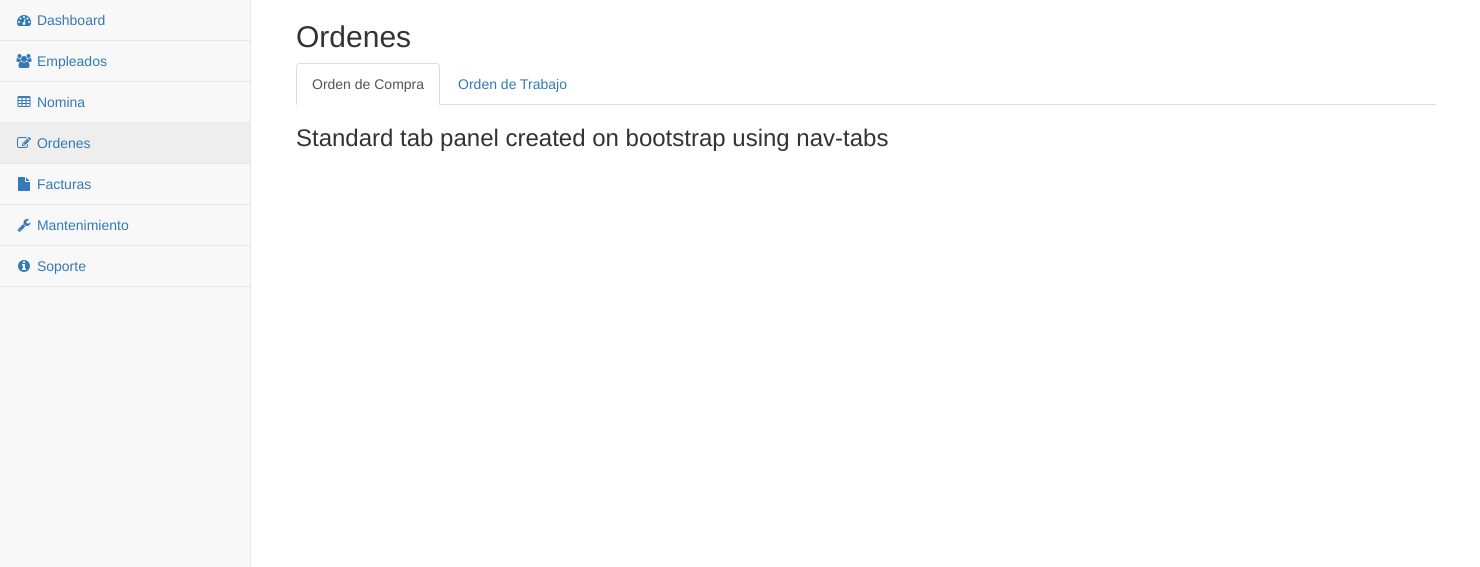
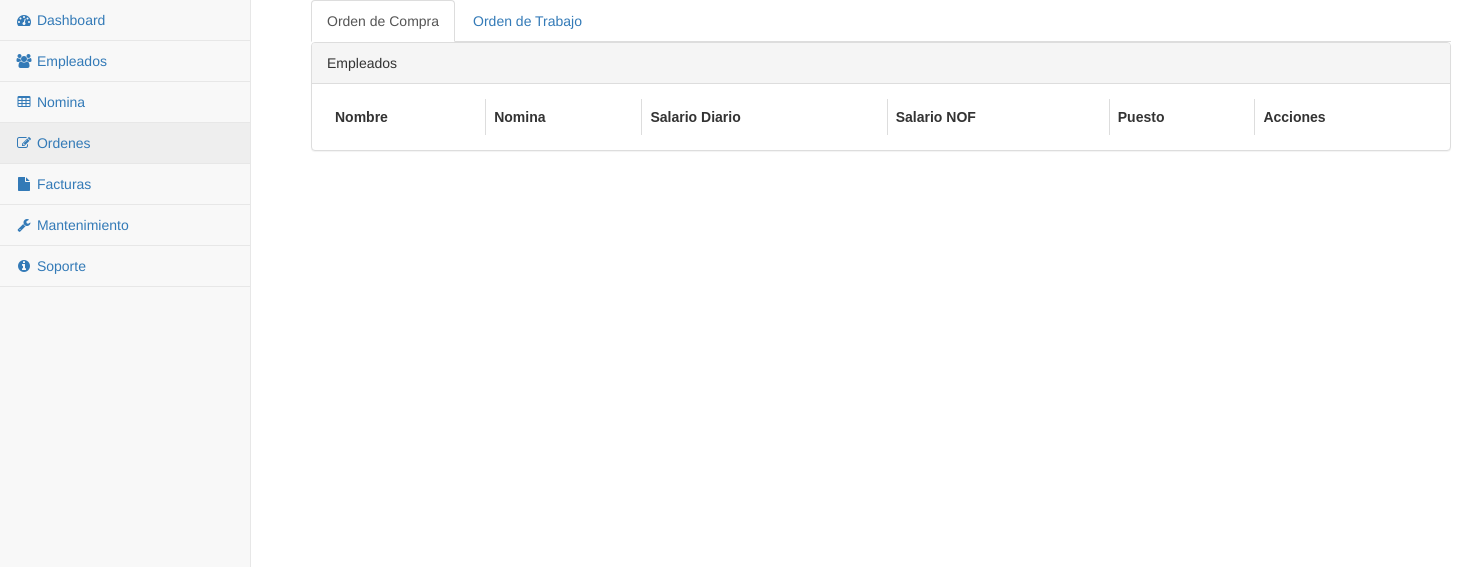
Before and after one commit to JulianOrozcoC/SernaImpresos, a PHP site: page /ordenes.php in a window 1480 px wide. Shown: the part 51-618 px from the top of the page. Run offline with PHP 8.4, Linux system fonts and the light colour scheme; data comes from the database, SQL or seed files in the repository; lists and menus that the app fills with data are empty; some libraries are stand-ins or nearby versions.

Commit message:
Orden de compra en proceso

```diff
--- a/data/appLayer.php
+++ b/data/appLayer.php
@@ -11,6 +11,8 @@ switch($action) {
     case "REGISTER" : Registration();
         break;
     case "LOADEMPLEADOS" : LoadTableEmpleado();
+        break;
+    case "LOADORDENESCOMPRA" : LoadTableOrdenesCompras();
         break;
     case "COMMENTING" : PostComment();
         break;
@@ -98,6 +100,22 @@ function Registration(){
         die($result["status"]);
     }
 }
+
+function LoadTableOrdenesCompras(){
+
+    $result = TableOrdenesCompraData();
+
+    if ($result["status"] == "SUCCESS"){
+        echo json_encode($result["OrdenesCompraTable"]);
+        //echo json_encode(array($comentario));
+    }
+    else{
+        header('HTTP/1.1 500' . $result["status"]);
+        die($result["status"]);
+    }
+
+}
+
 function LoadTableEmpleado(){
 
     $result = TableEmpleado();
--- a/data/dataLayer.php
+++ b/data/dataLayer.php
@@ -22,7 +22,7 @@ function attemptLogin($usuario, $remember, $userPassword){
     $conn = connectionToDataBase();
 
     if ($conn != null){
-        $sql = "SELECT Usuario, Contrasena, Nombre, Puesto FROM Empleados WHERE Usuario='$usuario' ";
+        $sql = "SELECT * FROM Empleados WHERE Usuario='$usuario' ";
 
         $result = $conn->query($sql);
 
@@ -112,6 +112,28 @@ function TableEmpleado (){
             }
             $conn -> close();
             return array("status" => "SUCCESS", "empleadosTable" => $tableEmp);
+            }
+        else{
+                $conn -> close();
+                return array("status" => "CONNECTION WITH DB WENT WRONG");
+            }
+    }
+
+function TableOrdenesCompraData (){
+        $conn = connectionToDataBase();
+
+        if ($conn != null){
+
+            $sql = "SELECT * FROM orden_compra";
+            $result = $conn->query($sql);
+            $tableOC = array();
+            while($row = $result->fetch_assoc()) {
+                $salario = strval($row['Salario_Hora']);
+                $response = array('Nombre' => $row['Nombre'], 'Nomina' => $row['Nomina'], 'salario' => $salario,'salarioNof' => $row['Salario_NOF'],'Puesto' => $row['Puesto'], 'Acciones' => "<button class='btn btn-xs btn-primary btn-block' data-toggle='modal'  id='editEmp' data-id='" . $row['Nombre'] . "/" . $row['Nomina'] . "/" . $row['Domicilio'] . "/" . $row['Colonia'] . "/" . $row['Ciudad'] . "/" . $row['Telefono'] . "/" . $row['Celular'] . "/" . $row['Email'] . "/" . $row['No_IMSS'] . "/" . $row['RFC'] . "/" . $row['CURP'] . "/" . $row['Puesto'] . "/" . $row['Salario_Hora'] . "/" . $row['Salario_NOF'] . "/" . $row['ISR'] . "/" . $row['IMSS'] . "/" . $row['Subsidio'] . "/" . $row['Infonavit'] . "/" . $row['Activo'] . "/" . $row['Usuario'] . "' style = 'margin-bottom: 5px;' >Editar</button><button class='btn btn-xs btn-danger btn-block' data-toggle='modal'  id='delete_emp' data-id='" . $row['Nombre'] . "/" . $row['Nomina'] . "'>Borrar</button>");
+                array_push($tableOC, $response);
+            }
+            $conn -> close();
+            return array("status" => "SUCCESS", "OrdenesCompraTable" => $tableOC);
             }
         else{
                 $conn -> close();
--- a/js/newEmpleado.js
+++ b/js/newEmpleado.js
@@ -109,7 +109,6 @@ $(document).ready(function(){
                 contentType : "application/x-www-form-urlencoded", //Forces the content type to json
 
                 success : function(jsonResponse){
-                    alert("Se agrego correctamente un nuevo empleado");
                     console.log(jsonResponse);
                     window.location.replace("empleados.php");
                 },
--- a/ordenes.php
+++ b/ordenes.php
@@ -111,7 +111,7 @@
     <div id="page-wrapper">
         <div class="container-fluid">
             <div class="row">
-                <div class="container" style="width: 100%;"><h2>Ordenes</h2></div>
+                <div class="container" style="width: 100%;">
 
                     <div id="exTab2" class="container">
                     <ul class="nav nav-tabs">
@@ -124,15 +124,39 @@
 
                     <div class="tab-content ">
                         <div class="tab-pane active" id="Compra">
-                            <h3>Standard tab panel created on bootstrap using nav-tabs</h3>
+                            <div class="row">
+                <div class="col-lg-12">
+                    <div class="panel panel-default">
+                        <div class="panel-heading">
+                            Empleados
                         </div>
-                    <div class="tab-pane" id="Trabajo">
-                        <h3>Notice the gap between the content and tab after applying a background color</h3>
+                        <!-- /.panel-heading -->
+                        <div class="panel-body table-responsive">
+                            <table width="100%" class="table table-striped table-bordered table-hover" id="OrdenesCompra">
+                                <thead>
+                                <tr>
+                                    <th>Nombre</th>
+                                    <th>Nomina</th>
+                                    <th>Salario Diario</th>
+                                    <th>Salario NOF</th>
+                                    <th>Puesto</th>
+                                    <th>Acciones</th>
+                                </tr>
+
+                            </table>
+                        </div>
+                        <!-- /.panel-body -->
                     </div>
+                    <!-- /.panel -->
+                </div>
+                <!-- /.col-lg-12 -->
+            </div>
+                        </div>
+                        <div class="tab-pane" id="Trabajo">
+                            <h3>Notice the gap between the content and tab after applying a background color</h3>
+                        </div>
                     </div>
                 </div>
-
-
                 <!-- /.col-lg-12 -->
             </div>
             <!-- /.row -->
@@ -145,6 +169,7 @@
 <!-- /#wrapper -->
 
 <!-- jQuery -->
+<script type = "text/javascript" src="js/scriptLoadTableOrdenes.js"></script>
 <script src="vendor/jquery/jquery.min.js"></script>
 
 <!-- Bootstrap Core JavaScript -->
```
Also changed, not shown: js/login.js (+4 -13 lines).
